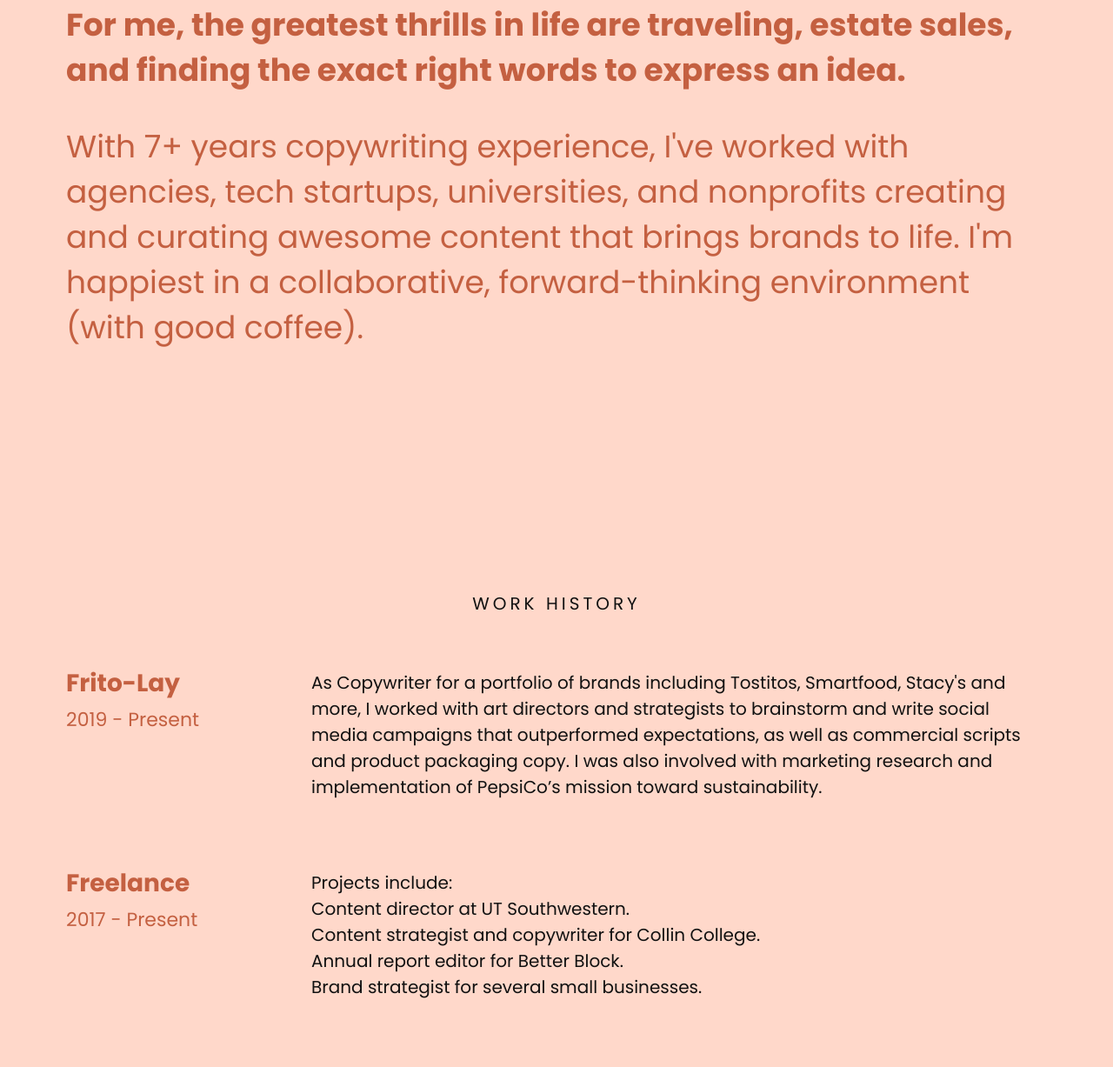
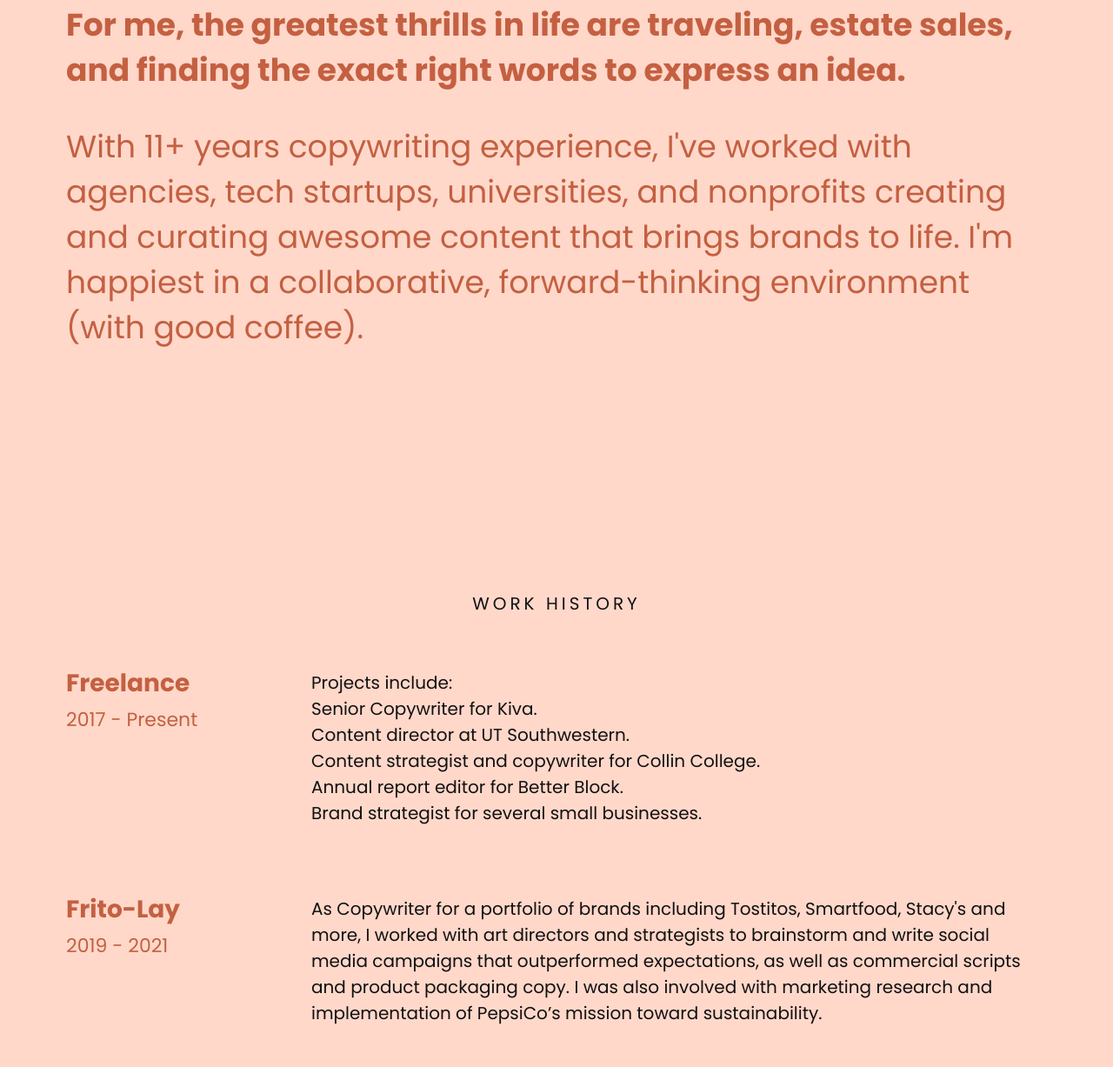
Before and after one commit to mjchamplin/kaytee.me, a website: page index.html in a window 1280 px wide. Shown: the part 1036-2263 px from the top of the page at 87% size. Drawn offline with nearby package versions, Linux system fonts and the light colour scheme.

Commit message:
Updated work history

```diff
--- a/index.html
+++ b/index.html
@@ -86,23 +86,11 @@
             For me, the greatest thrills in life are traveling, estate sales, and finding the exact right words to express an idea.
           </p>
           <p>
-            With 7+ years copywriting experience, I've worked with agencies, tech startups, universities, and nonprofits creating and curating awesome content that brings brands to life. I'm happiest in a collaborative, forward-thinking environment (with good coffee).
+            With 11+ years copywriting experience, I've worked with agencies, tech startups, universities, and nonprofits creating and curating awesome content that brings brands to life. I'm happiest in a collaborative, forward-thinking environment (with good coffee).
           </p>
         </section>
         <section class="work-history">
           <h2>Work History</h2>
-
-          <div class="job">
-            <div class="job-meta">
-              <h3>Frito-Lay</h3>
-              <p>2019 - Present</p>
-            </div>
-            <div class="job-description">
-              <p>
-                As Copywriter for a portfolio of brands including Tostitos, Smartfood, Stacy's and more, I worked with art directors and strategists to brainstorm and write social media campaigns that outperformed expectations, as well as commercial scripts and product packaging copy. I was also involved with marketing research and implementation of PepsiCo’s mission toward sustainability.
-              </p>
-            </div>
-          </div>
 
           <div class="job">
             <div class="job-meta">
@@ -112,10 +100,23 @@
             <div class="job-description">
               <p>
                 Projects include:<br />
+                Senior Copywriter for Kiva.<br />
                 Content director at UT Southwestern.<br />
                 Content strategist and copywriter for Collin College.<br />
                 Annual report editor for Better Block.<br />
                 Brand strategist for several small businesses.
+              </p>
+            </div>
+          </div>
+
+          <div class="job">
+            <div class="job-meta">
+              <h3>Frito-Lay</h3>
+              <p>2019 - 2021</p>
+            </div>
+            <div class="job-description">
+              <p>
+                As Copywriter for a portfolio of brands including Tostitos, Smartfood, Stacy's and more, I worked with art directors and strategists to brainstorm and write social media campaigns that outperformed expectations, as well as commercial scripts and product packaging copy. I was also involved with marketing research and implementation of PepsiCo’s mission toward sustainability.
               </p>
             </div>
           </div>
```
